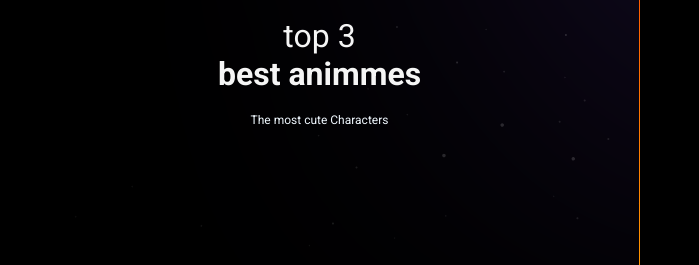
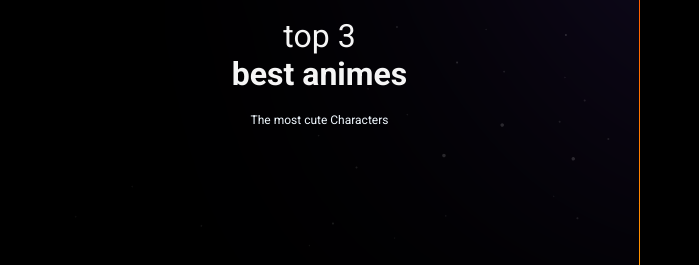
Before and after one commit to NewPro12/nlw-spacetime, a plain HTML site: page index.html in a window 1280 px wide. Shown: the part 453-718 px from the top of the page, 0-699 px from the left. Drawn offline with Linux system fonts and the light colour scheme.

Commit message:
terxt new

```diff
--- a/index.html
+++ b/index.html
@@ -22,7 +22,7 @@
 
 <p>
   top 3 <br/>
-  <strong>best animmes</strong>
+  <strong>best animes</strong>
 
 </p>
 
```
